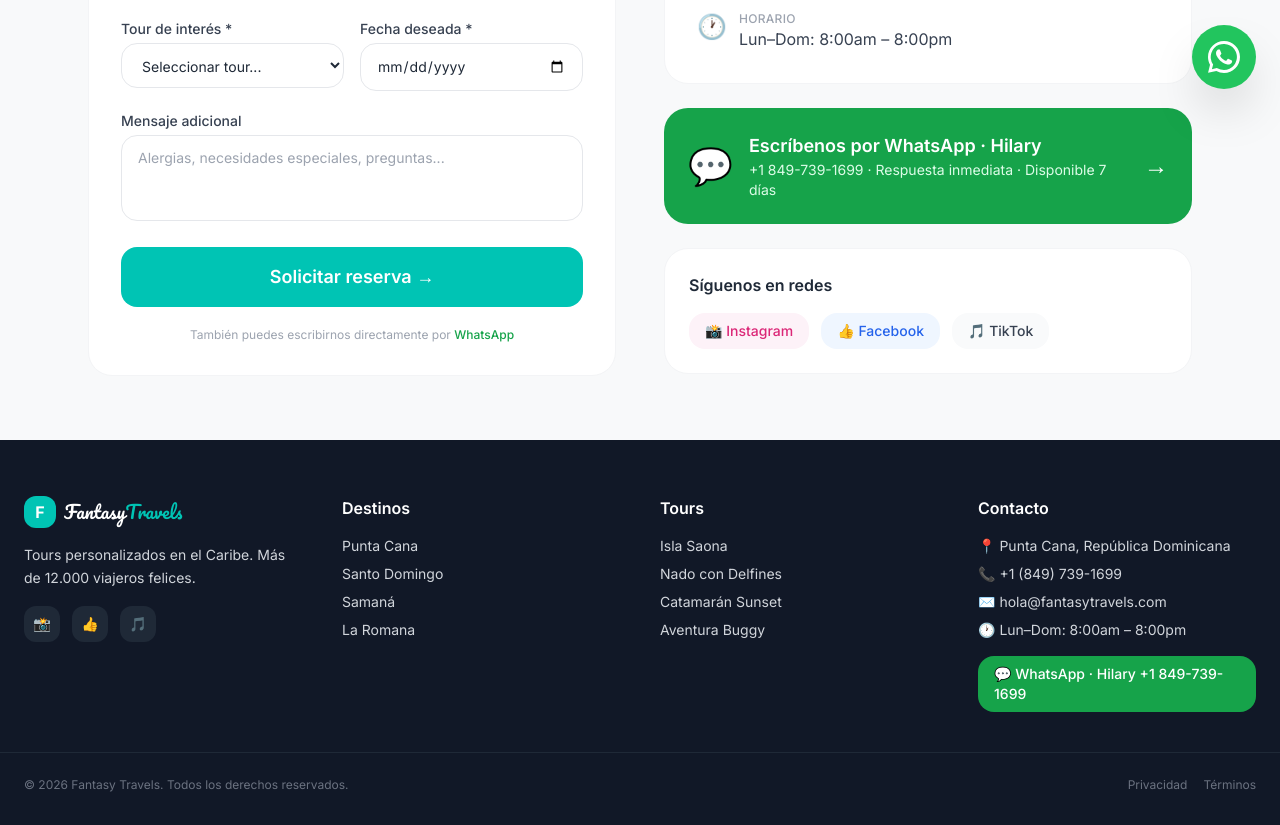
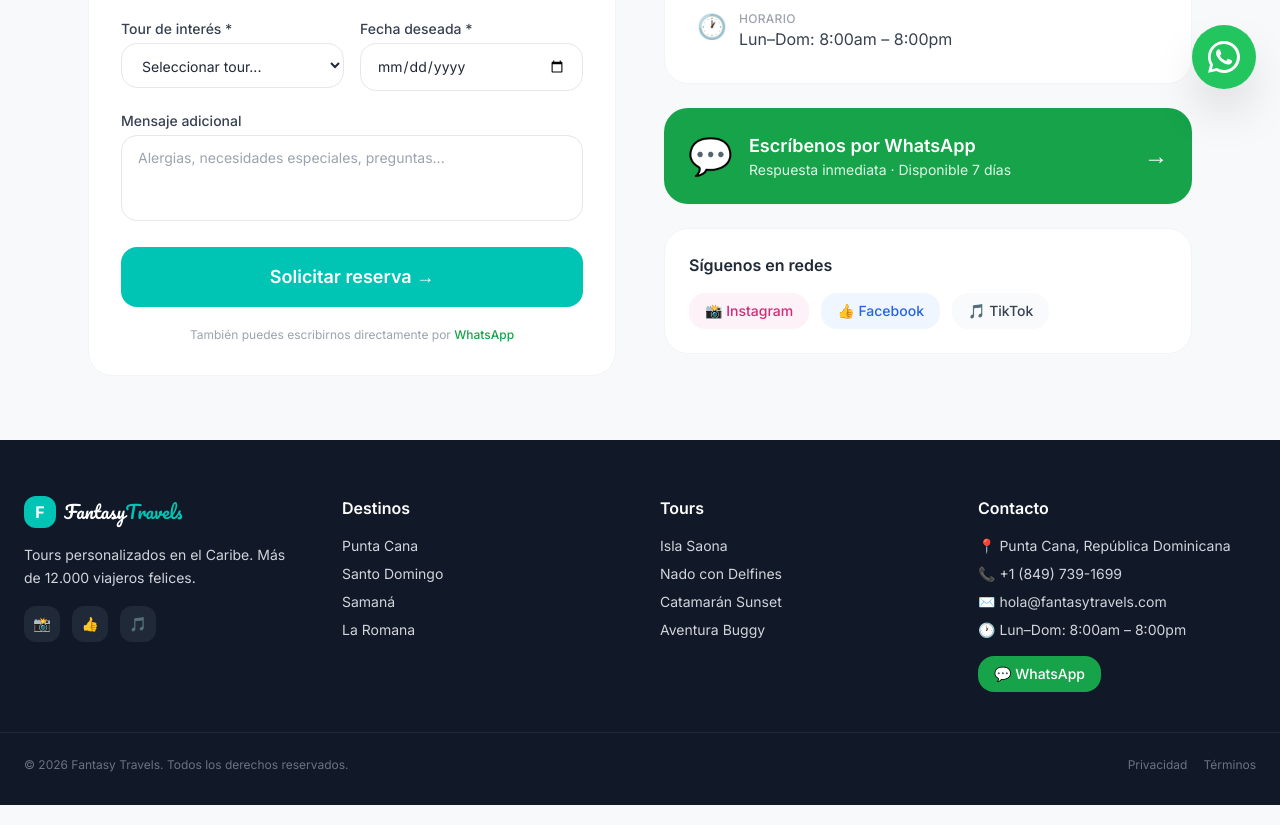
Before and after one commit to yigolo66/FANTASY, a Next.js app: page /contacto in a window 1280 px wide. Shown: the part 687-1512 px from the top of the page. Built offline with nearby package versions, Linux system fonts and the light colour scheme.

Commit message:
revert: restaurar botones WhatsApp como estaban

```diff
--- a/src/app/contacto/page.tsx
+++ b/src/app/contacto/page.tsx
@@ -52,8 +52,8 @@
           >
             <span className="text-4xl">💬</span>
             <div>
-              <p className="font-semibold text-lg">Escríbenos por WhatsApp · Hilary</p>
-              <p className="text-green-100 text-sm">+1 849-739-1699 · Respuesta inmediata · Disponible 7 días</p>
+              <p className="font-semibold text-lg">Escríbenos por WhatsApp</p>
+              <p className="text-green-100 text-sm">Respuesta inmediata · Disponible 7 días</p>
             </div>
             <span className="ml-auto text-2xl group-hover:translate-x-1 transition-transform">→</span>
           </a>
--- a/src/app/page.tsx
+++ b/src/app/page.tsx
@@ -43,7 +43,7 @@
                   <path d="M17.472 14.382c-.297-.149-1.758-.867-2.03-.967-.273-.099-.471-.148-.67.15-.197.297-.767.966-.94 1.164-.173.199-.347.223-.644.075-.297-.15-1.255-.463-2.39-1.475-.883-.788-1.48-1.761-1.653-2.059-.173-.297-.018-.458.13-.606.134-.133.298-.347.446-.52.149-.174.198-.298.298-.497.099-.198.05-.371-.025-.52-.075-.149-.669-1.612-.916-2.207-.242-.579-.487-.5-.669-.51-.173-.008-.371-.01-.57-.01-.198 0-.52.074-.792.372-.272.297-1.04 1.016-1.04 2.479 0 1.462 1.065 2.875 1.213 3.074.149.198 2.096 3.2 5.077 4.487.709.306 1.262.489 1.694.625.712.227 1.36.195 1.871.118.571-.085 1.758-.719 2.006-1.413.248-.694.248-1.289.173-1.413-.074-.124-.272-.198-.57-.347z"/>
                   <path d="M12 0C5.373 0 0 5.373 0 12c0 2.123.554 4.118 1.528 5.855L.057 23.882l6.186-1.443A11.945 11.945 0 0012 24c6.627 0 12-5.373 12-12S18.627 0 12 0zm0 21.818a9.818 9.818 0 01-5.006-1.371l-.36-.214-3.724.868.936-3.42-.235-.372A9.818 9.818 0 1112 21.818z"/>
                 </svg>
-                WhatsApp · Hilary +1 849-739-1699
+                WhatsApp
               </a>
             </div>
             <div className="mt-8 flex items-center gap-3 text-sm">
--- a/src/components/Footer.tsx
+++ b/src/components/Footer.tsx
@@ -57,7 +57,7 @@
             <li>
               <a href="https://wa.me/18497391699" target="_blank" rel="noopener noreferrer"
                 className="inline-flex items-center gap-2 bg-green-600 hover:bg-green-700 text-white px-4 py-2 rounded-2xl text-sm font-medium mt-2 transition-colors">
-                💬 WhatsApp · Hilary +1 849-739-1699
+                💬 WhatsApp
               </a>
             </li>
           </ul>
--- a/src/messages/en.json
+++ b/src/messages/en.json
@@ -49,7 +49,7 @@
   "cta": {
     "title": "Ready for your adventure?",
     "subtitle": "Message us on WhatsApp and we'll help you plan the perfect trip.",
-    "button": "WhatsApp · Hilary +1 849-739-1699"
+    "button": "Chat on WhatsApp"
   },
   "footer": {
     "desc": "Personalized tours in the Caribbean. Over 12,000 happy travelers.",
--- a/src/messages/es.json
+++ b/src/messages/es.json
@@ -49,7 +49,7 @@
   "cta": {
     "title": "¿Listo para tu aventura?",
     "subtitle": "Escríbenos por WhatsApp y te ayudamos a planificar el viaje perfecto.",
-    "button": "WhatsApp · Hilary +1 849-739-1699"
+    "button": "Chatear por WhatsApp"
   },
   "footer": {
     "desc": "Tours personalizados en el Caribe. Más de 12.000 viajeros felices.",
```
